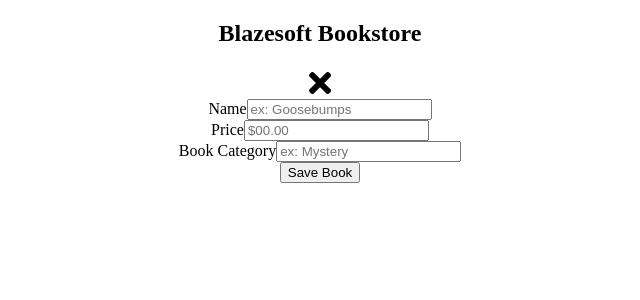
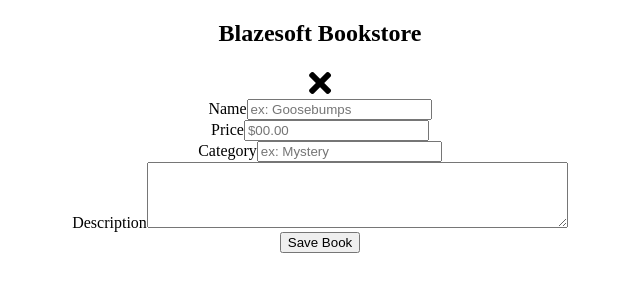
Before and after one commit to willvuong/react-blazesoft-bookstore, a React (Create React App) app: page / in a window 1280 px wide. Both pictures are taken after a click on the element 640 px from the left and 82 px from the top of the page. Shown: the top 300 px of the page, without its empty margins (320-960 px from the left). Built offline with nearby package versions, Linux system fonts and the light colour scheme.

Commit message:
added bookDescription useState to book

```diff
--- a/src/components/AddBook.js
+++ b/src/components/AddBook.js
@@ -4,22 +4,23 @@
     const [bookName, setBookName] = useState("");
     const [bookPrice, setBookPrice] = useState("");
     const [bookCategory, setBookCategory] = useState("");
+    const [bookDescription, setBookDescription] = useState("");
 
     const onSubmit = (e) => {
         e.preventDefault()
 
-        if(!bookName || !bookPrice || !bookCategory ) {
+        if(!bookName || !bookPrice || !bookCategory || !bookDescription ) {
             alert('Please enter values in the specified fields.')
             return
         }
 
-        addBook({bookName, bookPrice, bookCategory})
+        addBook({bookName, bookPrice, bookCategory, bookDescription})
 
 
         setBookName("")
         setBookPrice("")
         setBookCategory("")
-
+        setBookDescription("")
     }
 
     return (
@@ -37,9 +38,15 @@
             </div>
 
             <div className="form-section">
-                <label>Book Category</label>
+                <label>Category</label>
                 <input type="text" placeholder="ex: Mystery"
                 value={bookCategory} onChange={(e) => setBookCategory(e.target.value)}/>
+            </div>
+
+            <div className="form-section">
+                <label>Description</label>
+                <textarea rows="4" cols="50"
+                value={bookDescription} onChange={(e) => setBookDescription(e.target.value)}/>
             </div>
 
             <input type='submit' value='Save Book' />
--- a/src/components/Book.js
+++ b/src/components/Book.js
@@ -3,10 +3,12 @@
 const Book = ({ book, deleteBook}) => {
     return (
         <div className="Book">
-            <h2>Book</h2>
-            <p>Book Name: {book.bookName}</p>
-            <p>Book Price: {book.bookPrice}</p>
-            <p>Book Category: {book.bookCategory}</p>
+            <h2>{book.bookName}</h2>
+            <p>Price: {book.bookPrice}</p>
+            <p>Category: {book.bookCategory}</p>
+            <p>Description: {book.bookDescription}</p>
+            <i class="fas fa-times" onClick={() => deleteBook(book.id)}></i>
+            <i class="fas fa-pen"></i>
         </div>
     )
 }
```
